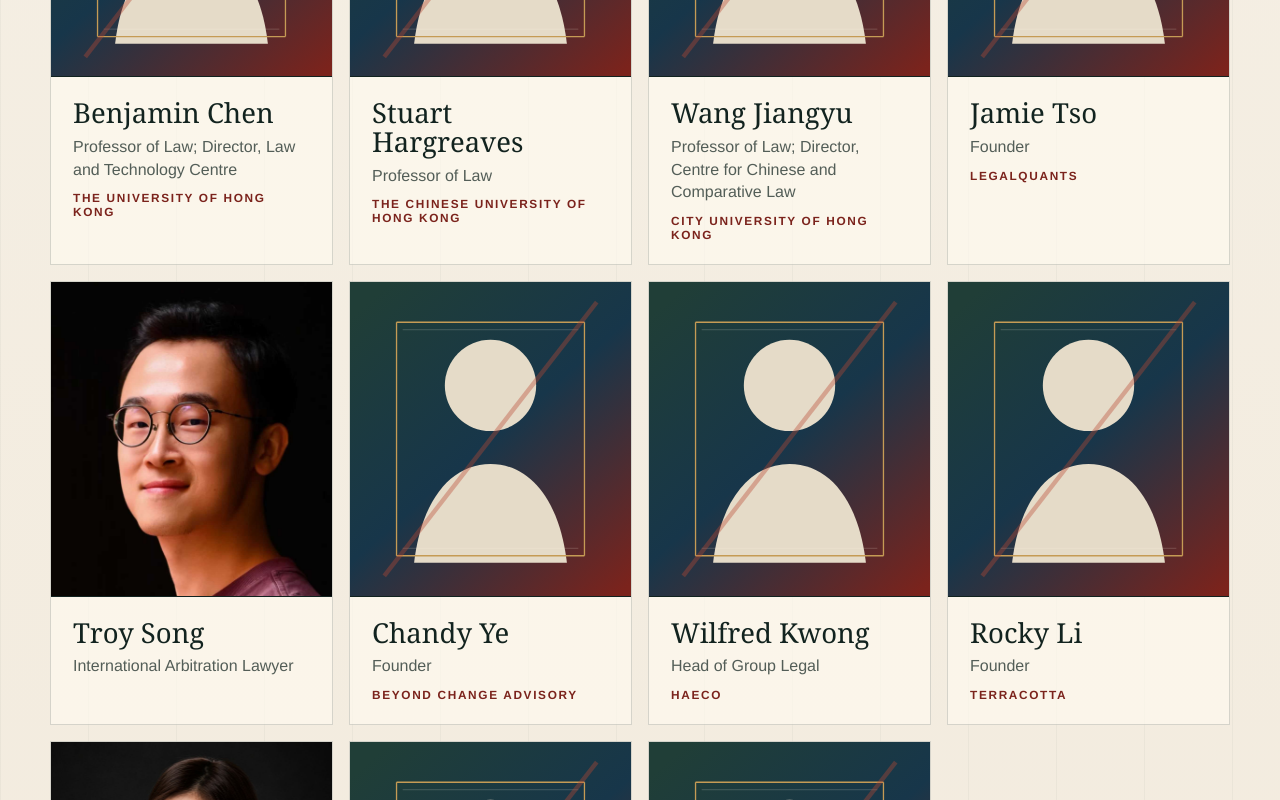
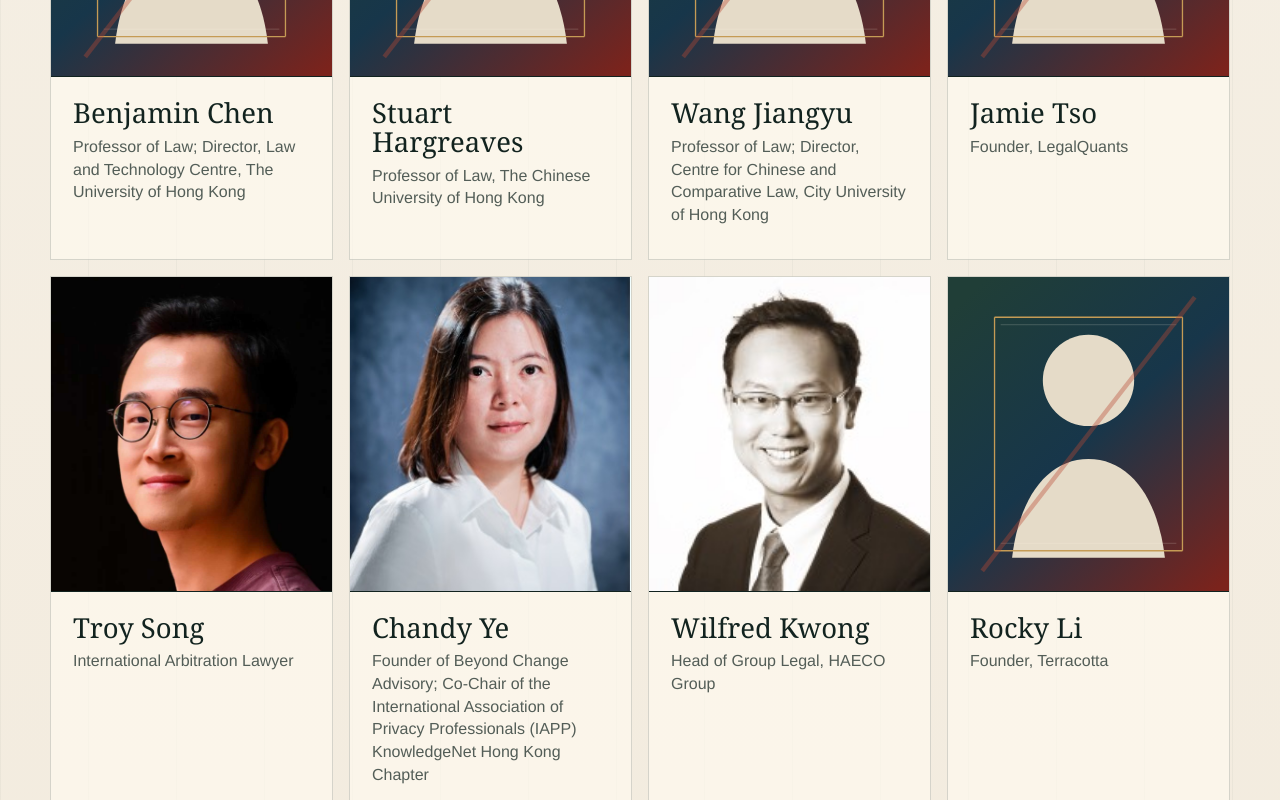
Before and after one commit to abdullahimtiazz/forum, a Next.js app: page / in a window 1280 px wide. Shown: the part 1260-2060 px from the top of the page. Built offline with nearby package versions, Linux system fonts and the light colour scheme.

Commit message:
Update speaker profile titles and portraits

```diff
--- a/app/page.tsx
+++ b/app/page.tsx
@@ -13,60 +13,53 @@ import {
 const guests = [
   {
     name: "Benjamin Chen",
-    role: "Professor of Law; Director, Law and Technology Centre",
-    org: "The University of Hong Kong",
+    title: "Professor of Law; Director, Law and Technology Centre, The University of Hong Kong",
   },
   {
     name: "Stuart Hargreaves",
-    role: "Professor of Law",
-    org: "The Chinese University of Hong Kong",
+    title: "Professor of Law, The Chinese University of Hong Kong",
   },
   {
     name: "Wang Jiangyu",
-    role: "Professor of Law; Director, Centre for Chinese and Comparative Law",
-    org: "City University of Hong Kong",
+    title:
+      "Professor of Law; Director, Centre for Chinese and Comparative Law, City University of Hong Kong",
   },
   {
     name: "Jamie Tso",
-    role: "Founder",
-    org: "LegalQuants",
+    title: "Founder, LegalQuants",
   },
   {
     name: "Troy Song",
-    role: "International Arbitration Lawyer",
-    org: "",
+    title: "International Arbitration Lawyer",
     image: "/troy-song.jpg",
   },
   {
     name: "Chandy Ye",
-    role: "Founder",
-    org: "Beyond Change Advisory",
+    title:
+      "Founder of Beyond Change Advisory; Co-Chair of the International Association of Privacy Professionals (IAPP) KnowledgeNet Hong Kong Chapter",
+    image: "/chandy-ye.jpg",
   },
   {
     name: "Wilfred Kwong",
-    role: "Head of Group Legal",
-    org: "HAECO",
+    title: "Head of Group Legal, HAECO Group",
+    image: "/wilfred-kwong.jpg",
   },
   {
     name: "Rocky Li",
-    role: "Founder",
-    org: "Terracotta",
+    title: "Founder, Terracotta",
   },
   {
     name: "Anissa Ng",
-    role: "Sidley Austin corporate associate turned product manager",
-    org: "",
+    title: "Sidley Austin corporate associate turned product manager",
     image: "/anissa-ng.jpeg",
   },
   {
     name: "Gallant Guo",
-    role: "Legal AI Demo Speaker",
-    org: "",
+    title: "Legal AI Demo Speaker",
   },
   {
     name: "Leona Zhang",
-    role: "Legal AI Demo Speaker",
-    org: "",
+    title: "Legal AI Demo Speaker",
   },
 ];
 
@@ -224,8 +217,7 @@ export default function Home() {
               <img src={guest.image ?? "/portrait-placeholder.svg"} alt="" />
               <div>
                 <h3>{guest.name}</h3>
-                <p>{guest.role}</p>
-                {guest.org && <span>{guest.org}</span>}
+                <p>{guest.title}</p>
               </div>
             </article>
           ))}
```
Also changed, not shown: public/chandy-ye.jpg (added), public/wilfred-kwong.jpg (added).
